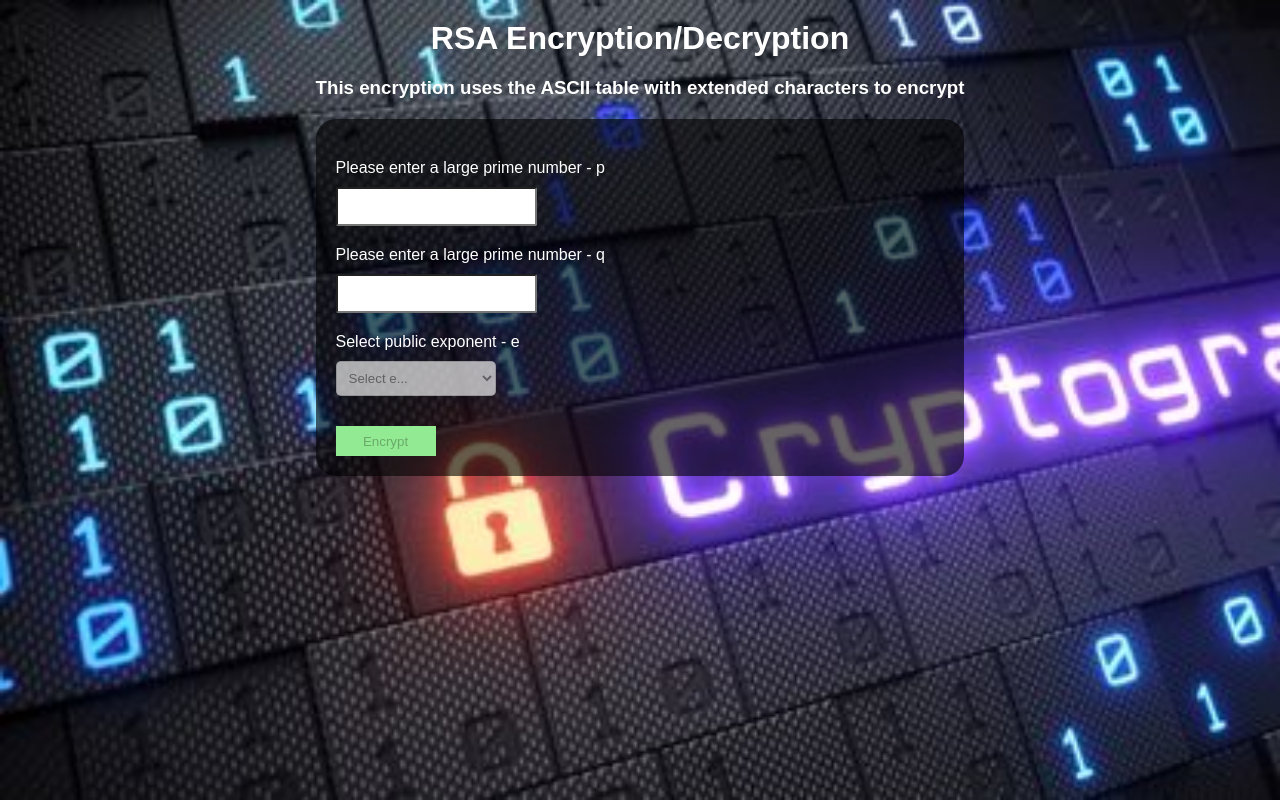
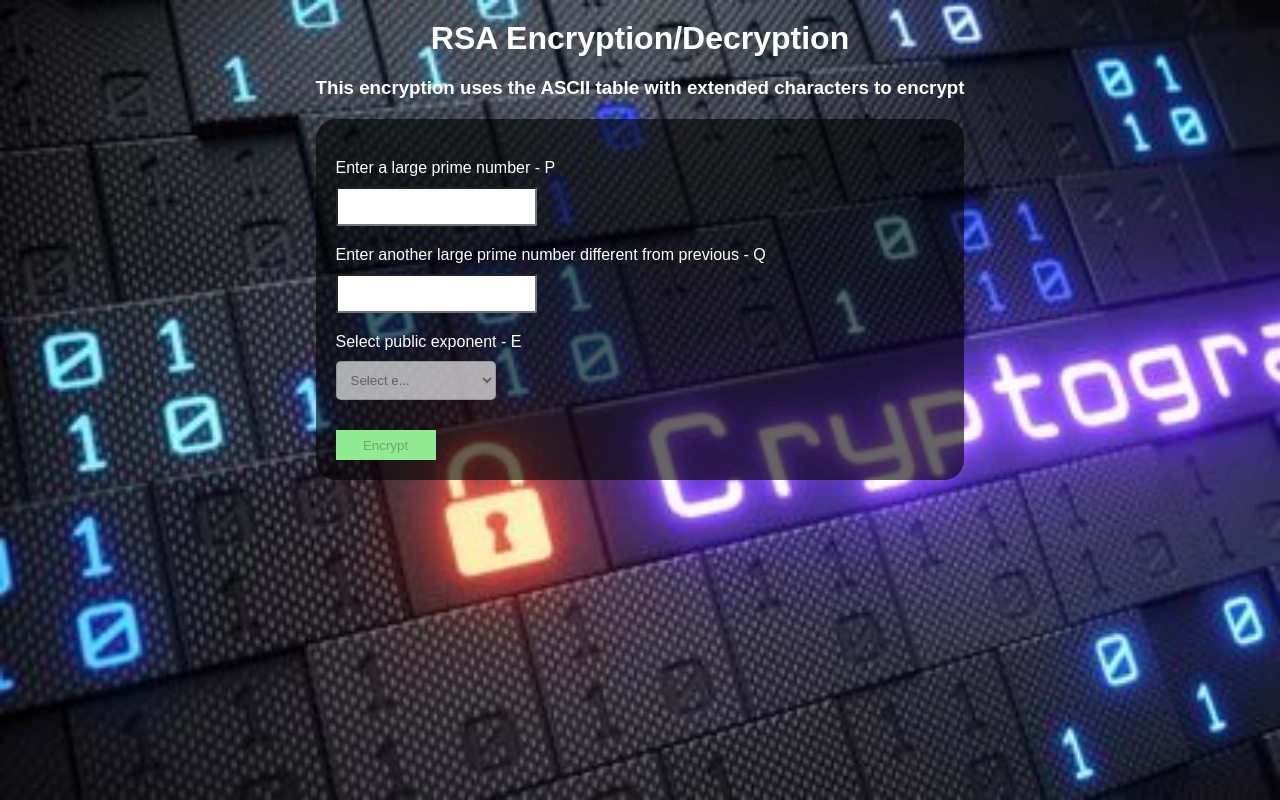
Before and after one commit to BalogunDell/sample-rsa-enc-dec, a React (Create React App) app: page / in a window 1280 px wide. Built offline with nearby package versions, Linux system fonts and the light colour scheme.

Commit message:
New changes

```diff
--- a/src/App.css
+++ b/src/App.css
@@ -17,6 +17,12 @@ body {
 
 h1, h3 {
   margin: 0;
+}
+
+.error {
+  font-size: 15px;
+  margin: 0;
+  text-align: left;
 }
 
 
@@ -54,5 +60,5 @@ select {
   width: 160px;
   border-radius: 5px;
   border: 1px thin black;
-  padding: 8px;
+  padding: 10px;
 }
--- a/src/App.js
+++ b/src/App.js
@@ -25,7 +25,7 @@ export default function App() {
     if (values.p && values.q && (!isPrime(values.p) || !isPrime(values.q))) {
       setError("Both p and q should be prime numbers");
     } else if ((values.p && values.p < 13) || (values.q && values.q < 13)) {
-      setError("Prime numbers not large enough. Should LARGE numbers");
+      setError("Prime number(s) not large enough. Use LARGE numbers");
     } else {
       setError("");
       const keys = publicKeySecondComponents(values.p, values.q);
@@ -93,7 +93,7 @@ export default function App() {
       >
         {error && (
           <div>
-            <p>{error}</p>
+            <p className="error">{error}</p>
           </div>
         )}
 
@@ -109,7 +109,7 @@ export default function App() {
         </div>}
 
         <div className="wrapper">
-          <label>Please enter a large prime number - p</label>
+          <label>Enter a large prime number - P</label>
           <input
             type="number"
             min={9}
@@ -120,7 +120,7 @@ export default function App() {
         </div>
 
         <div className="wrapper">
-          <label>Please enter a large prime number - q</label>
+          <label>Enter another large prime number different from previous - Q</label>
           <input
             type="number"
             min={9}
@@ -131,7 +131,7 @@ export default function App() {
         </div>
 
         <div className="wrapper">
-          <label>Select public exponent - e</label>
+          <label>Select public exponent - E</label>
           <select
             name="publicExponent"
             onChange={(e) => setPrimes(e)}
```
